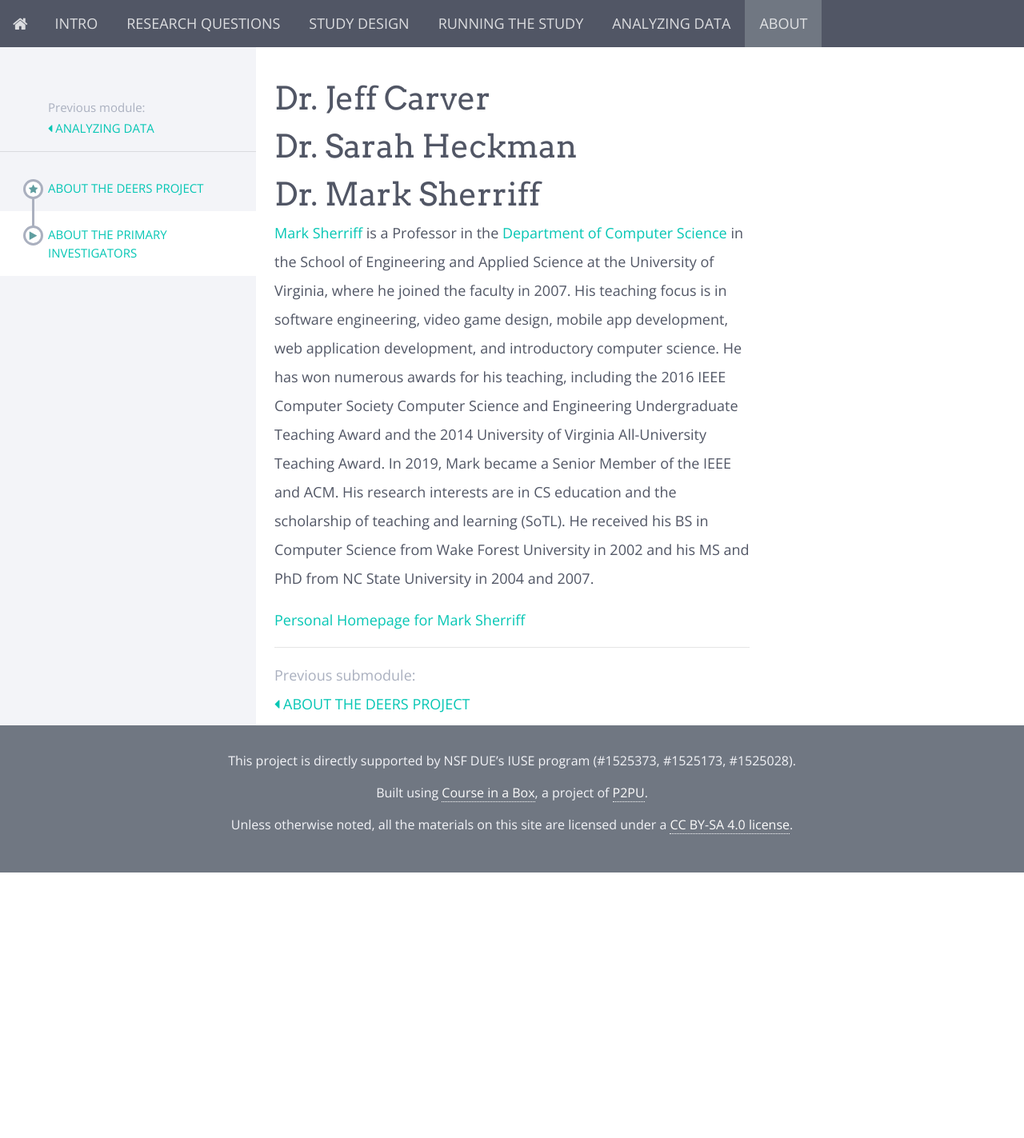
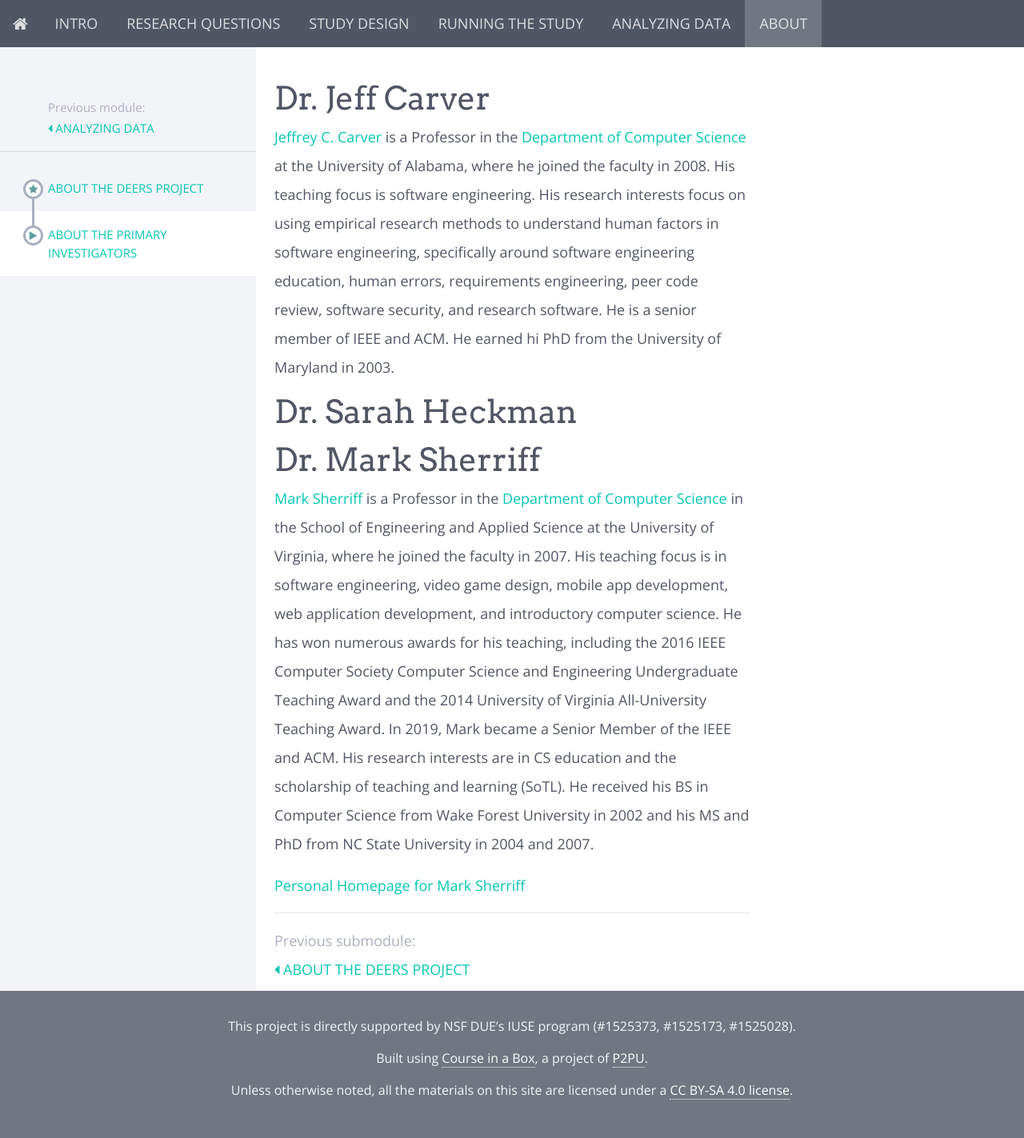
Before and after one commit to marksherriff/deers, a Jekyll site: the page built from modules/about/_posts/2021-05-02-pi.md, in a window 1280 px wide. Shown: the whole page at 80% size. Built offline with Jekyll 4.4.1, drawn with Linux system fonts in a browser that asks for light colours; nearby versions of some CDN libraries; before the commit the page ends 1091 px from its top, so only the background shows below that.

Commit message:
Updated bio

```diff
--- a/modules/about/_posts/2021-05-02-pi.md
+++ b/modules/about/_posts/2021-05-02-pi.md
@@ -3,6 +3,7 @@ title: About the Primary Investigators
 ---
 
 # Dr. Jeff Carver
+[Jeffrey C. Carver](http://carver.cs.ua.edu) is a Professor in the [Department of Computer Science](https://cs.ua.edu) at the University of Alabama, where he joined the faculty in 2008. His teaching focus is software engineering. His research interests focus on using empirical research methods to understand human factors in software engineering, specifically around software engineering education, human errors, requirements engineering, peer code review, software security, and research software. He is a senior member of IEEE and ACM. He earned hi PhD from the University of Maryland in 2003.
 
 # Dr. Sarah Heckman
 
```
